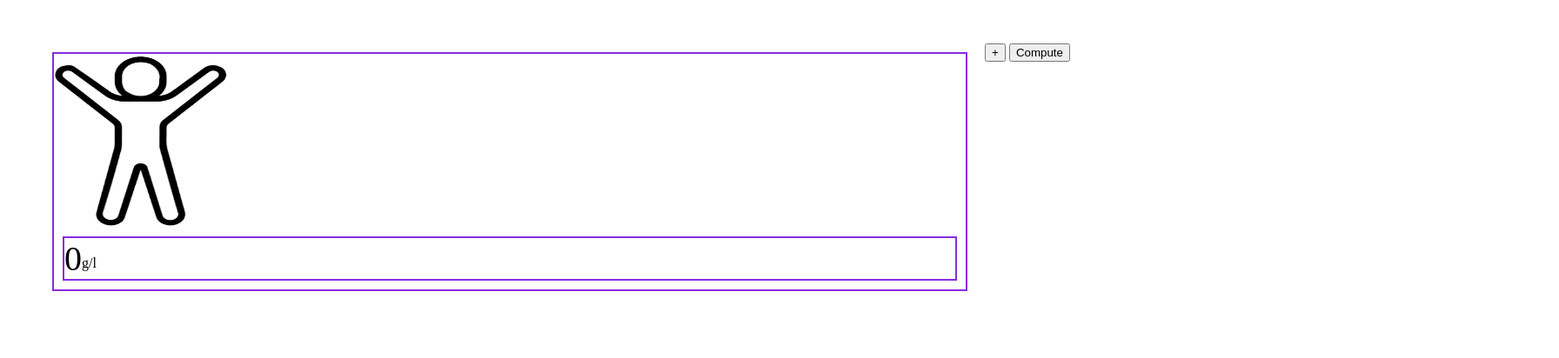
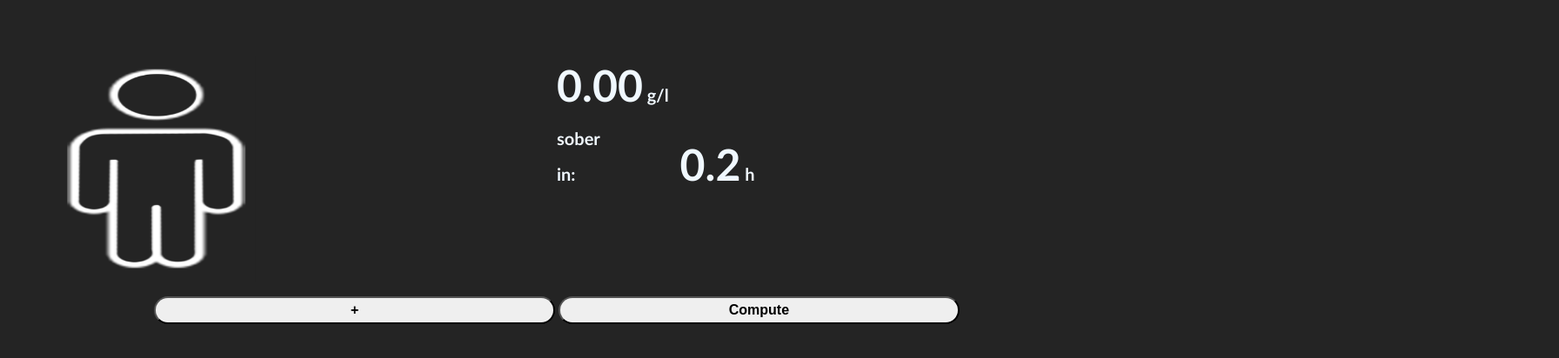
Before and after one commit to matteo-lussana/matteo-lussana.github.io, a plain HTML site: page AlcolTest/index.html in a window 1280 px wide. Both pictures are taken after a click on the button "Compute". Shown: the whole page at 87% size, 1792 px wide, since content can reach past the window. Drawn offline with Linux system fonts and the light colour scheme.

Commit message:
finish animation, button and table management

```diff
--- a/AlcolTest/index.html
+++ b/AlcolTest/index.html
@@ -1,34 +1,34 @@
 <!DOCTYPE html>
 <html>
     <head>
+        <meta name="viewport" content="width=device-width, initial-scale=1.0">
         <title>Page Title</title>
         <link rel="stylesheet" href="style.css">
         <script src="main.js"></script>
     </head>
     <body>
+        <div class="flood">
+            <div class="stickman" id="std"><img class="image" src="white_sagoma_w_bg.png"></div>
 
-        <div class="flex-parent-element">
-            <div class="flex-child-element">
-                <div class="flood">
+        </div>
+        <div class="results">
+            <div class="alc-container">
+                <span class="info alc-value data">0</span><span class="info"> g/l</span>
+            </div>
+            <div class="hour-container">
+                <span class="info">sober <br>in: </span><span class="info hour data">0.2</span><span class="info"> h</span>
+            </div>
 
-                    <div class="stickman">
-                    <img class="image" src="stickman.png">
-                </div>
+        </div>
 
-            </div>
-            <div class="flex-child-element result">
-                <div class="flex-parent-alcol-value">
-                    <div class="flex-child-alcol-value alcool"></div>
-                    <div class="flex-child-alcol-value alcool-label">g/l</div>
-                </div>
-
-            </div>
-        </div>
         <div class="input-zone">
             <table class="input-table">
             </table>
+
             <button class="button newDrink" onClick="addDrink()">+</button>
             <button class="button compute" onClick="compute()">Compute</button>
+
+
         </div>
 
     </body>
--- a/AlcolTest/main.js
+++ b/AlcolTest/main.js
@@ -1,13 +1,24 @@
 function addDrink(){
     table = document.querySelector(".input-table");
     line = document.createElement('tr');
+    remove_btn = document.createElement('button');
     drink = document.createElement('input');
     drink.type = "number";
+    drink.className = "input-drink"
     time = document.createElement('input');
     time.type = "time";
+    time.className = "input-time"
+    remove_btn.setAttribute("onClick", "removeDrink()");
     line.appendChild(drink)
     line.appendChild(time)
+    line.appendChild(remove_btn)
     table.appendChild(line)
+}
+
+function removeDrink(){
+    const btn = event.target
+    console.log(btn.parentElement)
+    btn.parentNode.parentNode.removeChild(btn.parentNode)
 }
 
 function compute(){
@@ -25,7 +36,15 @@ function compute(){
     alc_time.forEach(d => {
         sum += d[0];
     });
-    console.log(alc_time)
-    alcolValue = document.querySelector(".alcool");
+    sum = sum.toFixed(2)
+    alcolValue = document.querySelector(".alc-value");
     alcolValue.innerHTML = sum
+    changeAnimatio(sum)
 }
+
+function changeAnimatio(alcolValue){
+    alcolValue = alcolValue*10;
+    alcolValue = Math.round(alcolValue)
+    var animation = document.head.appendChild(document.createElement("style"))
+    animation.innerHTML = '.stickman:before{ content: "";position: absolute; width: 400px; height: 400px; background-color: rgb(107, 14, 30); left:50%; transform: translateX(-50%); border-radius: 40%; animation: a'+alcolValue+' 5s infinite; }'
+}
--- a/AlcolTest/style.css
+++ b/AlcolTest/style.css
@@ -1,53 +1,29 @@
-.flex-parent-element {
-    display: flex;
-    width: 100%;
-  }
+body {
 
-  .flex-child-element {
-    flex: 1;
-    border: 2px solid blueviolet;
-    margin: 10px;
-  }
-
-  .flex-child-element:first-child {
-    margin-right: 20px;
-  }
-
-.flex-parent-alcol-value {
-    display: flex;
-}
-    .alcool-label {
-        margin-top: 20px;
-    }
-    .alcool {
-        vertical-align: middle;
-        font-size: 250%;
-    }
-
-.input-table {
-    text-align: center;
-    align-items: center;
-}
-
-body {
-    margin: 50px;
+    height: 100vh;
+    width: 90%;
+    margin: 5%;
+    background-color: #242424;
   }
 
 .flood{
     position: relative;
     top: 0;
     left: 0;
+    min-height: 260px;
+    min-width: 130px;
+    width: 20%;
+    height: 20%;
 }
 
-
 .image{
-    width: 200px;
-    height: 200px;
+    width: 100%;
+    height: 100%;
     position: absolute;
 }
 .stickman{
-    width: 200px;
-    height: 200px;
+  width: 100%;
+  height: 100%;
   position: relative;
   overflow: hidden;
 }
@@ -55,22 +31,182 @@ body {
 .stickman:before{
   content: "";
   position: absolute;
-    width: 300px;
-    height: 300px;
+  width: 200%;
+  height: 100%;
   background-color: rgb(107, 14, 30);
   left:50%;
   transform: translateX(-50%);
   border-radius: 40%;
-    animation: fill 7s ease-in-out infinite;
+  animation: a0 7s ease-in-out infinite;
 }
 
-  @keyframes fill{
+.results{
+  transform: translateX(50%) translateY(-130%);
+  padding-top: 20%;
+}
+.info{
+  color: aliceblue;
+  font-family: "Gill Sans", sans-serif;
+  font-size: 20px;
+  font-weight: bold;
+  line-height: 30px;
+}
+
+.hour-container{
+  padding-top: 20px;
+}
+.data{
+  font-size: 50px;
+  transform: scale(1, 4);
+}
+.hour{
+  padding-left: 10%;
+}
+
+.input-zone{
+  text-align: center;
+  margin: 10px;
+  vertical-align: top;
+  height: fit-content;
+  margin: 0 auto;
+  margin-top: -30%;
+}
+
+.input-table {
+  margin: 0 auto;
+  text-align: center;
+  align-items: center;
+  width: 80%;
+}
+
+tr{
+  width: 100%;
+}
+
+.input-drink{
+  width: 70%;
+  margin-bottom: 10px;
+}
+.input-time{
+  width: 10%;
+}
+
+.button{
+  width: 40%;
+  height: 4vh;
+  border-radius: 20px;
+  font-size: 100%;
+  font-weight: bold;
+}
+
+/*animation for liquid*/
+@keyframes a0{
   from{
-        top: 250px;
+    top: 100%;
     transform: translate(-50%) rotate(0deg);
 }
   to{
-        top: -50px;
+    top: 100%;
     transform: translate(-50%) rotate(360deg);
   }
 }
+@keyframes a1{
+  from{
+    top: 90%;
+    transform: translate(-50%) rotate(0deg);
+}
+  to{
+    top: 90%;
+    transform: translate(-50%) rotate(360deg);
+  }
+}
+@keyframes a2{
+  from{
+    top: 80%;
+    transform: translate(-50%) rotate(0deg);
+}
+  to{
+    top: 80%;
+    transform: translate(-50%) rotate(360deg);
+  }
+}
+@keyframes a3{
+  from{
+    top: 70%;
+    transform: translate(-50%) rotate(0deg);
+}
+  to{
+    top: 70%;
+    transform: translate(-50%) rotate(360deg);
+  }
+}
+@keyframes a4{
+  from{
+    top: 60%;
+    transform: translate(-50%) rotate(0deg);
+}
+  to{
+    top: 60%;
+    transform: translate(-50%) rotate(360deg);
+  }
+}
+@keyframes a5{
+  from{
+    top: 50%;
+    transform: translate(-50%) rotate(0deg);
+}
+  to{
+    top: 50%;
+    transform: translate(-50%) rotate(360deg);
+  }
+}
+@keyframes a6{
+  from{
+    top: 40%;
+    transform: translate(-50%) rotate(0deg);
+}
+  to{
+    top: 40%;
+    transform: translate(-50%) rotate(360deg);
+  }
+}
+@keyframes a7{
+  from{
+    top: 30%;
+    transform: translate(-50%) rotate(0deg);
+}
+  to{
+    top: 30%;
+    transform: translate(-50%) rotate(360deg);
+  }
+}
+@keyframes a8{
+  from{
+    top: 20%;
+    transform: translate(-50%) rotate(0deg);
+}
+  to{
+    top: 20%;
+    transform: translate(-50%) rotate(360deg);
+  }
+}
+@keyframes a9{
+  from{
+    top: 10%;
+    transform: translate(-50%) rotate(0deg);
+}
+  to{
+    top: 10%;
+    transform: translate(-50%) rotate(360deg);
+  }
+}
+@keyframes a10{
+  from{
+    top: 0%;
+    transform: translate(-50%) rotate(0deg);
+}
+  to{
+    top: 0%;
+    transform: translate(-50%) rotate(360deg);
+  }
+}
```
Also changed, not shown: AlcolTest/white_sagoma.png (added), AlcolTest/white_sagoma_w_bg.png (added). Lines whose indentation alone changed are shown as unchanged.
